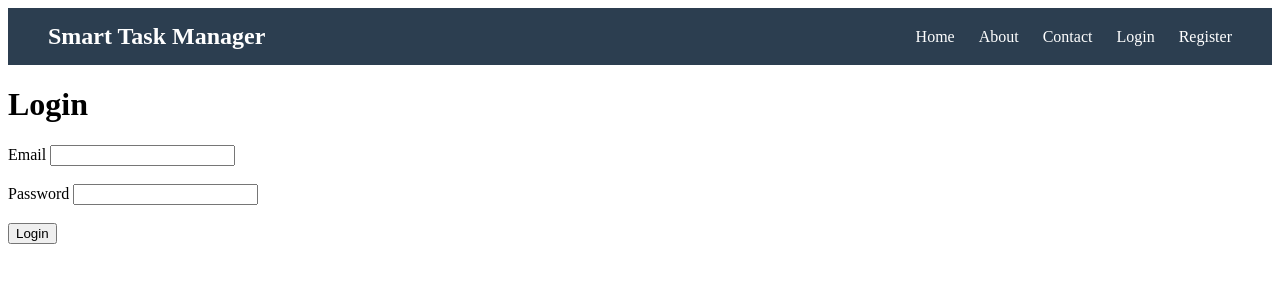
After one commit to bhaktiichoksii/Smart_Task_Manager, a Flask app: template templates/login.html in a window 1280 px wide. The commit adds this page. Shown: the top 300 px of the page. Run offline with Flask 3, Linux system fonts and the light colour scheme; the template is opened without the code that fills it, so the values that code supplies are empty; parts of the project's set-up code (start-up, migrations or seed data) failed here and were passed over.

Commit message:
Add login page

```diff
--- a/app.py
+++ b/app.py
@@ -22,5 +22,9 @@ def profile():
 def register():
     return render_template("register.html")
 
+@app.rout("/login")
+def login():
+    return render_template("login.html")
+
 if __name__ == "__main__":
     app.run(debug=True)
--- a/templates/base.html
+++ b/templates/base.html
@@ -26,7 +26,7 @@
 
         <a href="/contact">Contact</a>
 
-        <a href="#">Login</a>
+        <a href="/login">Login</a>
 
         <a href="/register">Register</a>
 
--- /dev/null
+++ b/templates/login.html
@@ -0,0 +1,15 @@
+{% extends "base.html" %}
+{% block content %}
+
+<h1>Login</h1>
+<form method="POST">
+    <label>Email</label>
+    <input type="email" name="email"><br><br>
+
+    <label>Password</label>
+    <input type="password" name="password"><br><br>
+
+    <button type="submit">Login</button>
+</form>
+
+{% endblock %}
--- a/templates/register.html
+++ b/templates/register.html
@@ -16,6 +16,6 @@
         <label>Confirm Password</label><br>
         <input type="password" name="confirmPassword"><br><br>
 
-        <button type="submit">Register</button>
+        <button type="submit" >Register</button>
     </form>
 {% endblock %}
```
